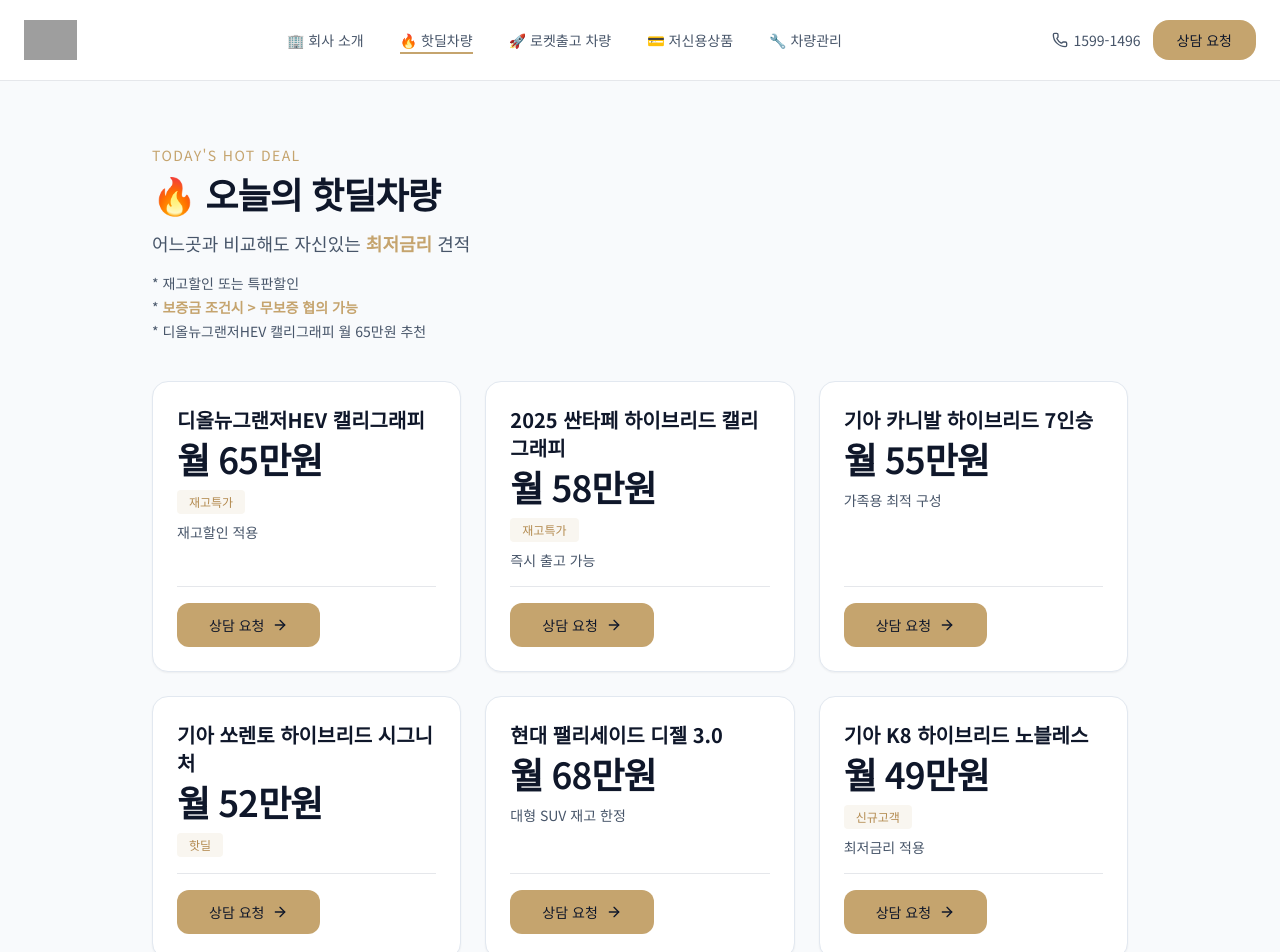
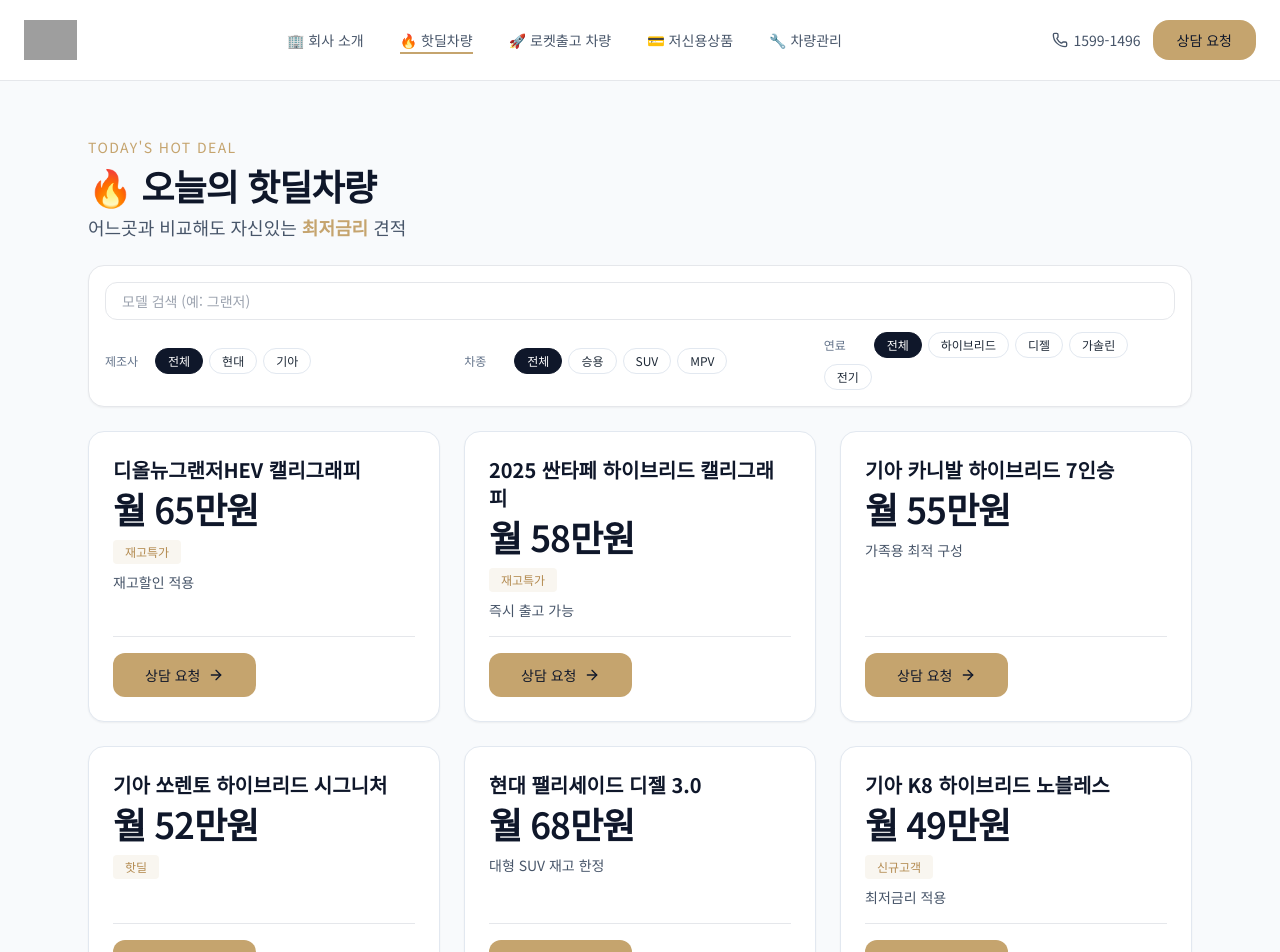
Before and after one commit to sanbada2026/oasis-my-car, a Next.js app: page /special in a window 1280 px wide. Shown: the top 952 px of the page. Built offline with nearby package versions, Linux system fonts and the light colour scheme; grey boxes are pictures that could not be loaded.

Commit message:
Add full filters to 핫딜차량 page: 제조사(현대/기아), 차종(승용/SUV/MPV), 연료 like rocket. Use useState/useMemo. Update data usage.

```diff
--- a/app/special/page.tsx
+++ b/app/special/page.tsx
@@ -1,25 +1,78 @@
-import { specials } from "@/lib/data/specials";
+"use client";
+
+import { useState, useMemo } from "react";
+import { specials, type Special } from "@/lib/data/specials";
 import ConsultationCTA from "@/components/ConsultationCTA";
 
+type BrandFilter = "전체" | "현대" | "기아";
+type CategoryFilter = "전체" | "승용" | "SUV" | "MPV";
+type FuelFilter = "전체" | "하이브리드" | "디젤" | "가솔린" | "전기";
+
 export default function SpecialPage() {
+  const [search, setSearch] = useState("");
+  const [brand, setBrand] = useState<BrandFilter>("전체");
+  const [category, setCategory] = useState<CategoryFilter>("전체");
+  const [fuel, setFuel] = useState<FuelFilter>("전체");
+
+  const filtered = useMemo(() => {
+    return specials.filter((s: Special) => {
+      if (brand !== "전체" && s.brand !== brand) return false;
+      if (category !== "전체" && s.category !== category) return false;
+      if (fuel !== "전체" && s.fuelType !== fuel) return false;
+      if (search.trim()) {
+        const q = search.toLowerCase();
+        if (!s.model.toLowerCase().includes(q)) return false;
+      }
+      return true;
+    });
+  }, [search, brand, category, fuel]);
+
   return (
-    <div className="max-w-5xl mx-auto px-6 py-16">
-      <div className="max-w-2xl">
+    <div className="max-w-6xl mx-auto px-6 py-14">
+      <div className="max-w-2xl mb-6">
         <div className="text-[#C5A46E] text-sm tracking-widest">TODAY'S HOT DEAL</div>
         <h1 className="section-title mt-2">🔥 오늘의 핫딜차량</h1>
-        <p className="mt-4 text-lg text-slate-600">
+        <p className="mt-2 text-lg text-slate-600">
           어느곳과 비교해도 자신있는 <strong className="text-[#C5A46E]">최저금리</strong> 견적
         </p>
       </div>
 
-      <ul className="mt-4 space-y-1 text-sm text-slate-600 list-none">
-        <li>* 재고할인 또는 특판할인</li>
-        <li>* <strong className="text-[#C5A46E]">보증금 조건시 &gt; 무보증 협의 가능</strong></li>
-        <li>* 디올뉴그랜저HEV 캘리그래피 월 65만원 추천</li>
-      </ul>
+      {/* Filters - same style as rocket */}
+      <div className="bg-white border rounded-2xl p-4 mb-6 shadow-sm">
+        <div className="flex flex-col gap-3">
+          <input
+            type="text"
+            placeholder="모델 검색 (예: 그랜저)"
+            className="flex-1 border rounded-xl px-4 py-2 text-sm focus:border-[#C5A46E]"
+            value={search}
+            onChange={(e) => setSearch(e.target.value)}
+          />
 
-      <div className="mt-10 grid gap-6 md:grid-cols-2 lg:grid-cols-3">
-        {specials.map((s) => (
+          <div className="grid grid-cols-2 md:grid-cols-3 gap-2 text-sm">
+            <div className="flex flex-wrap gap-1.5 items-center">
+              <span className="text-xs text-slate-500 mr-1 w-10">제조사</span>
+              {(["전체", "현대", "기아"] as BrandFilter[]).map((b) => (
+                <button key={b} onClick={() => setBrand(b)} className={`px-3 py-1 rounded-full border text-xs transition ${brand === b ? "bg-[#0F172A] text-white border-[#0F172A]" : "bg-white hover:bg-slate-50 border-slate-200"}`}>{b}</button>
+              ))}
+            </div>
+            <div className="flex flex-wrap gap-1.5 items-center">
+              <span className="text-xs text-slate-500 mr-1 w-10">차종</span>
+              {(["전체", "승용", "SUV", "MPV"] as CategoryFilter[]).map((c) => (
+                <button key={c} onClick={() => setCategory(c)} className={`px-3 py-1 rounded-full border text-xs transition ${category === c ? "bg-[#0F172A] text-white border-[#0F172A]" : "bg-white hover:bg-slate-50 border-slate-200"}`}>{c}</button>
+              ))}
+            </div>
+            <div className="flex flex-wrap gap-1.5 items-center">
+              <span className="text-xs text-slate-500 mr-1 w-10">연료</span>
+              {(["전체", "하이브리드", "디젤", "가솔린", "전기"] as FuelFilter[]).map((f) => (
+                <button key={f} onClick={() => setFuel(f)} className={`px-3 py-1 rounded-full border text-xs transition ${fuel === f ? "bg-[#0F172A] text-white border-[#0F172A]" : "bg-white hover:bg-slate-50 border-slate-200"}`}>{f}</button>
+              ))}
+            </div>
+          </div>
+        </div>
+      </div>
+
+      <div className="grid gap-6 md:grid-cols-2 lg:grid-cols-3">
+        {filtered.map((s) => (
           <div key={s.id} className="card p-6 flex flex-col border border-slate-200 hover:border-[#C5A46E]/50 transition">
             <div className="font-bold text-xl mb-1 text-[#0F172A]">{s.model}</div>
             <div className="text-4xl font-semibold tracking-[-1px] text-[#0F172A] mb-3">{s.monthly}</div>
@@ -34,6 +87,7 @@ export default function SpecialPage() {
             </div>
           </div>
         ))}
+        {filtered.length === 0 && <div className="col-span-full text-center py-10 text-slate-500">조건에 맞는 핫딜이 없습니다.</div>}
       </div>
 
       <div className="mt-12 text-xs text-slate-500 border-t pt-6">
```
